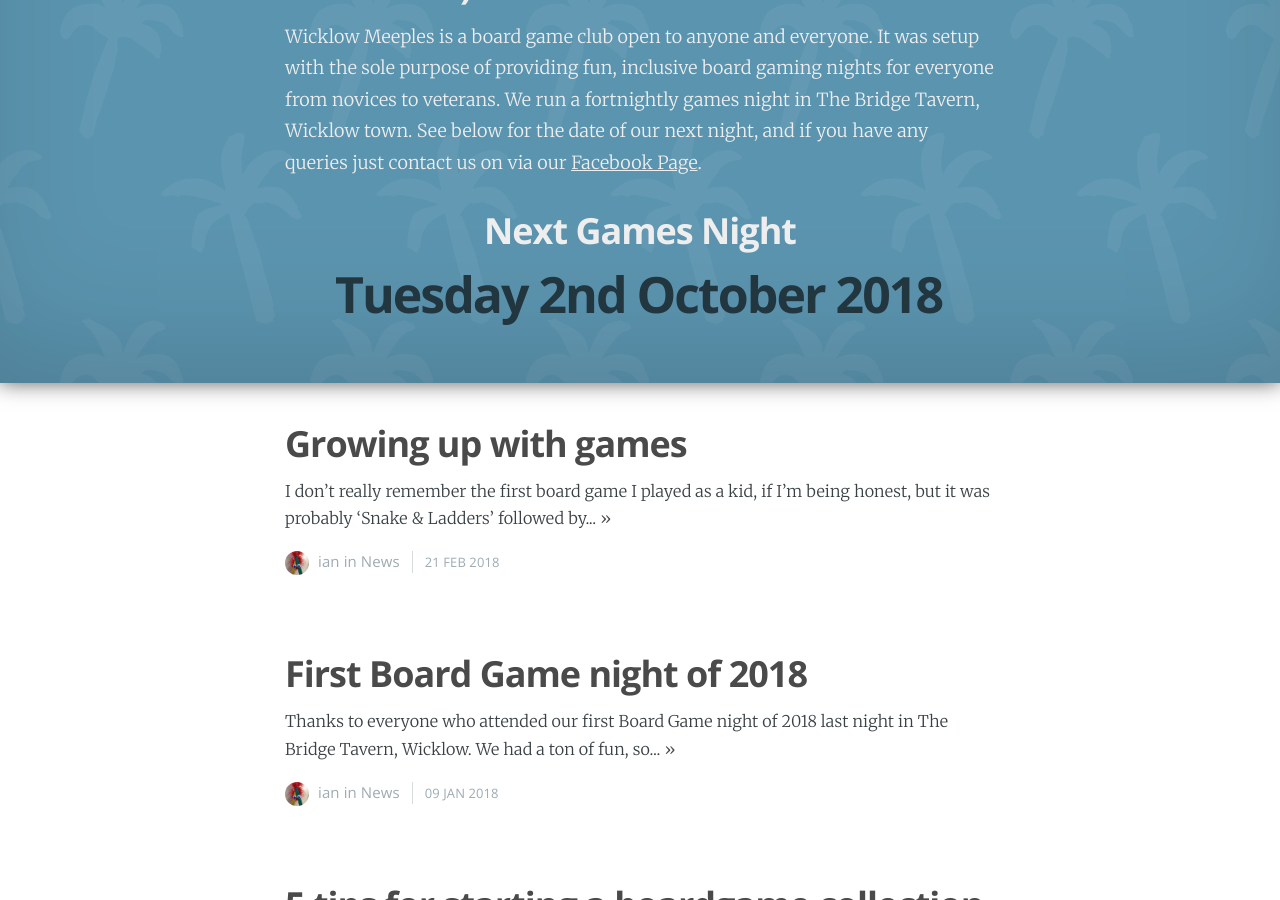
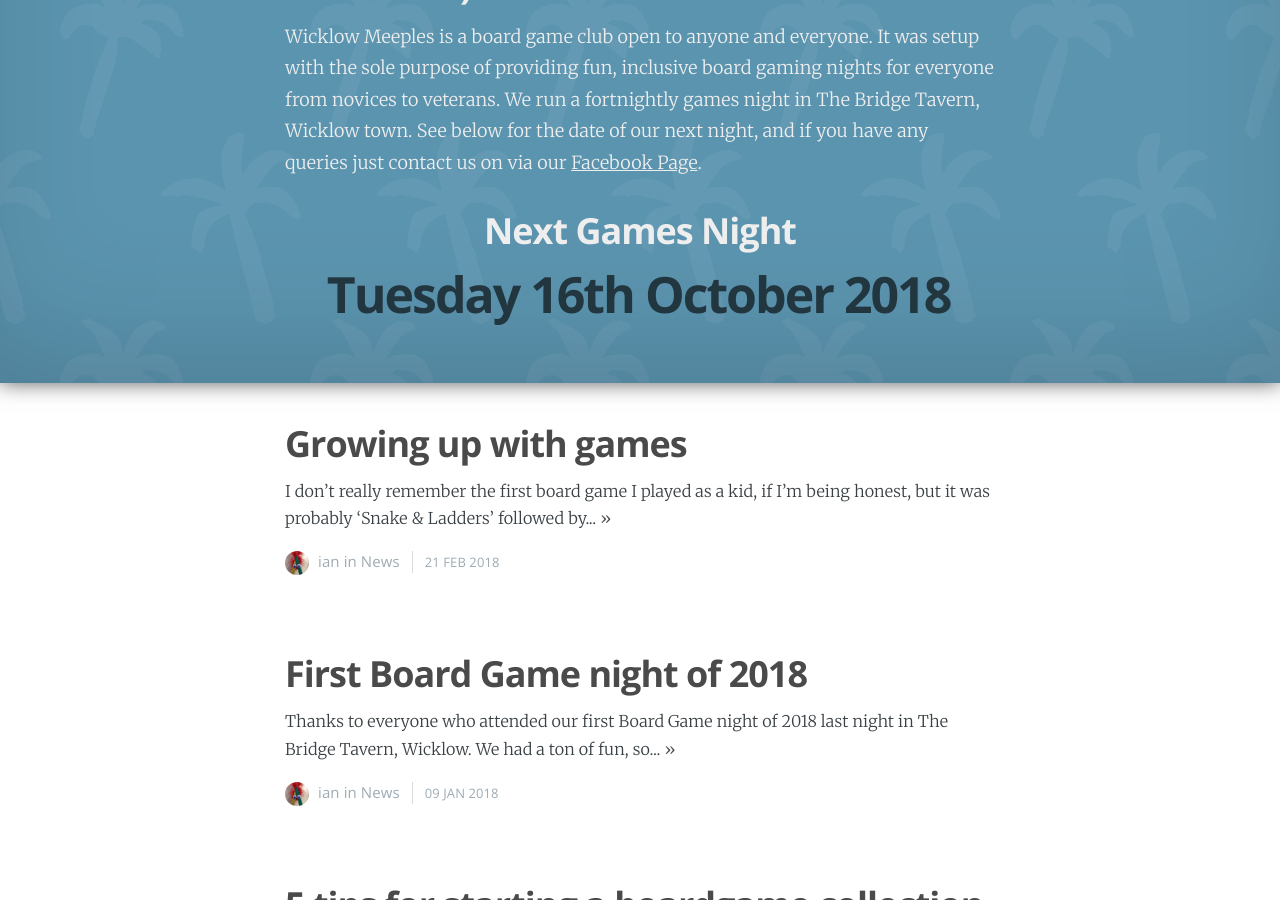
Before and after one commit to owenmcg/owenmcg.github.io, a Jekyll site: the page built from index.html, in a window 1280 px wide and 900 px high, scrolled down 1002 px. Built offline with Jekyll 4.4.1, drawn with Linux system fonts in a browser that asks for light colours; nearby versions of some CDN libraries; the list of posts is cut into pages by our own code.

Commit message:
changed the date

```diff
--- a/index.html
+++ b/index.html
@@ -37,7 +37,7 @@
         <p class="post-excerpt">Wicklow Meeples is a board game club open to anyone and everyone. It was setup with the sole purpose of providing fun, inclusive board gaming nights for everyone from novices to veterans. We run a fortnightly games night in The Bridge Tavern, Wicklow town. See below for the date of our next night, and if you have any queries just contact us on via our <a href="https://www.facebook.com/wicklowmeeples/">Facebook Page</a>.
         </p>
         <h2 class="center">Next Games Night</h2>
-        <h1 class="center">Tuesday 2nd October 2018</h1>
+        <h1 class="center">Tuesday 16th October 2018</h1>
     </div>
 </div>
 <main id="content" class="content" role="main">
```
